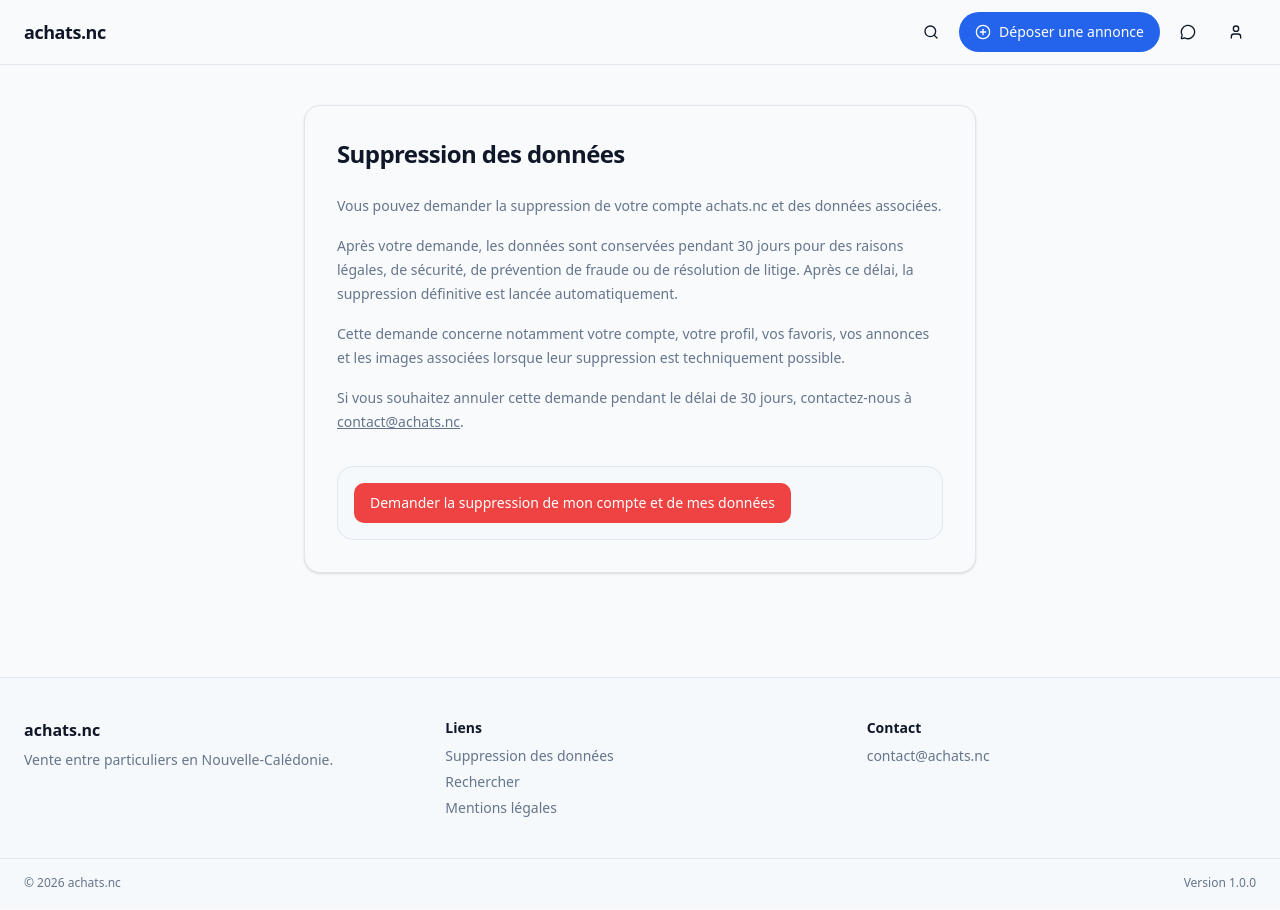
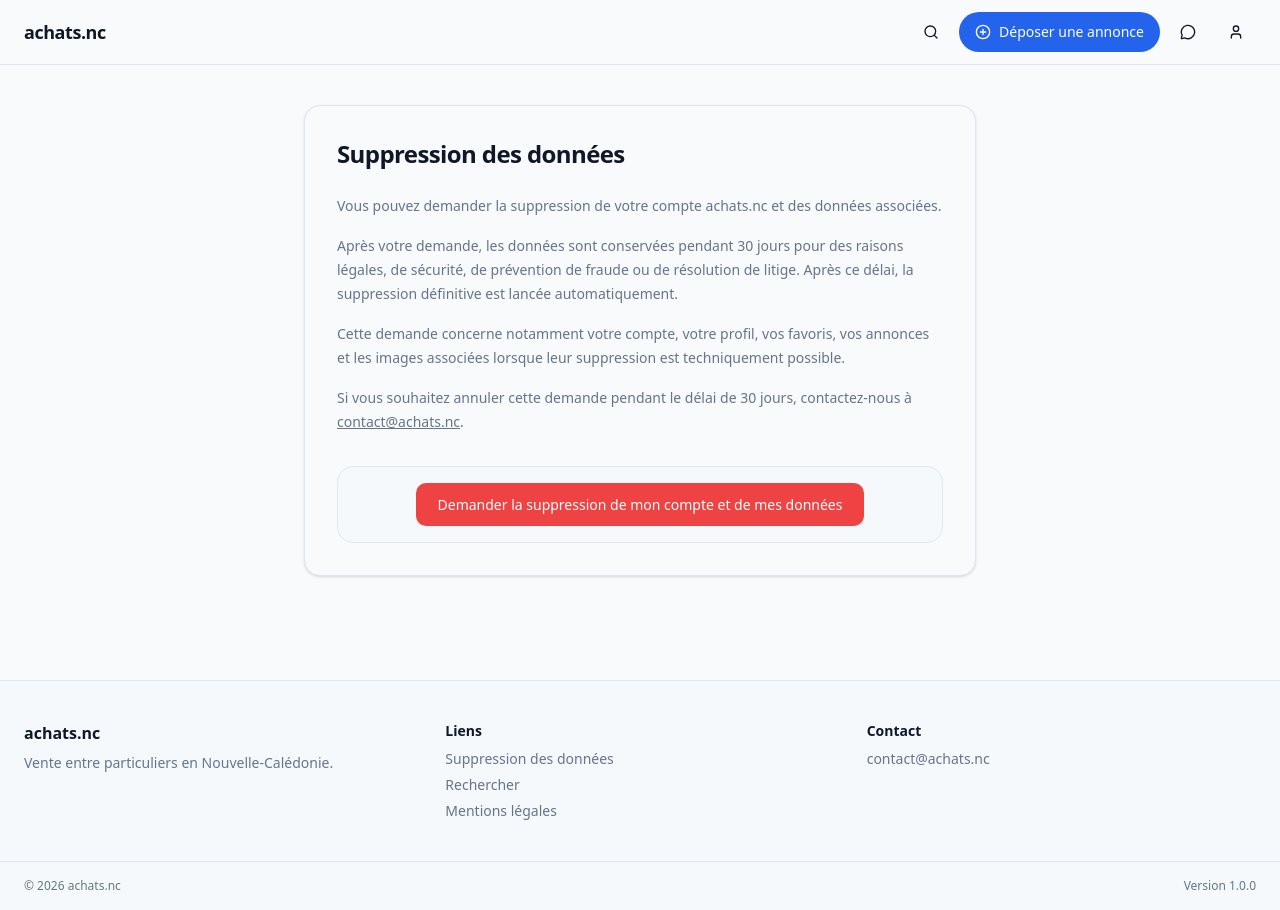
Before and after one commit to rabieHs/achatnc_web, a Next.js app: page /suppression-donnees in a window 1280 px wide. Built offline with nearby package versions, Linux system fonts and the light colour scheme; no server answers; the database is empty; sample sign-in values are in the browser's storage.

Commit message:
modification page suppression des données

```diff
--- a/app/suppression-donnees/page.tsx
+++ b/app/suppression-donnees/page.tsx
@@ -67,7 +67,7 @@
     <main className="flex min-h-[60vh] justify-center px-4 py-10 sm:px-6">
       <div className="w-full max-w-2xl">
         <div className="rounded-2xl border bg-background p-5 shadow-sm sm:p-8">
-          <h1 className="text-2xl font-bold tracking-tight">
+          <h1 className="text-center text-2xl font-bold tracking-tight sm:text-left">
             Suppression des données
           </h1>
 
@@ -100,17 +100,17 @@
 
           <div className="mt-8 rounded-xl border bg-muted/30 p-4">
             {requested ? (
-              <p className="text-sm font-medium">
+              <p className="text-center text-sm font-medium">
                 Votre demande de suppression a été enregistrée.
               </p>
             ) : (
-              <div className="flex w-full justify-center sm:justify-start">
+              <div className="flex w-full justify-center">
                 <Button
                   type="button"
                   variant="destructive"
                   disabled={submitting}
                   onClick={requestDeletion}
-                  className="w-full sm:w-auto"
+                  className="h-auto min-h-10 w-full max-w-md whitespace-normal px-4 py-3 text-center leading-snug"
                 >
                   {submitting
                     ? 'Demande en cours...'
```
